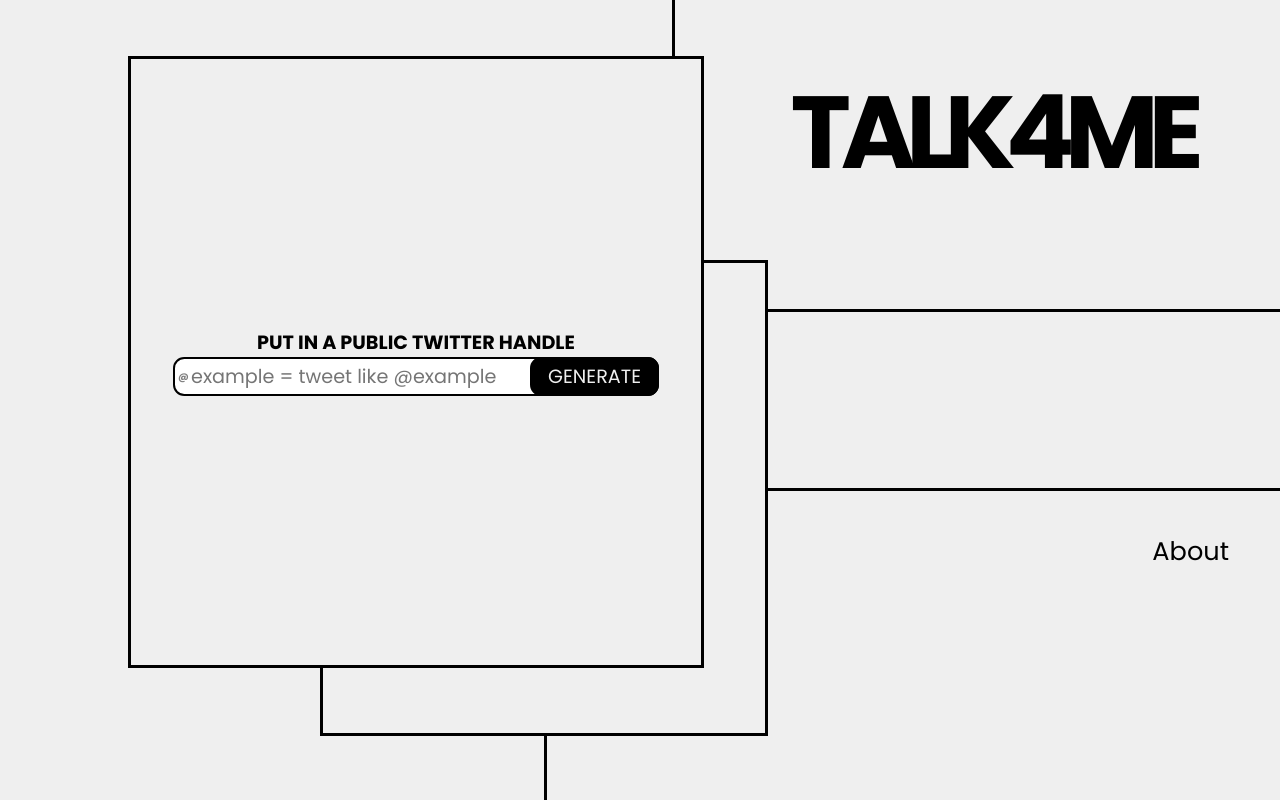
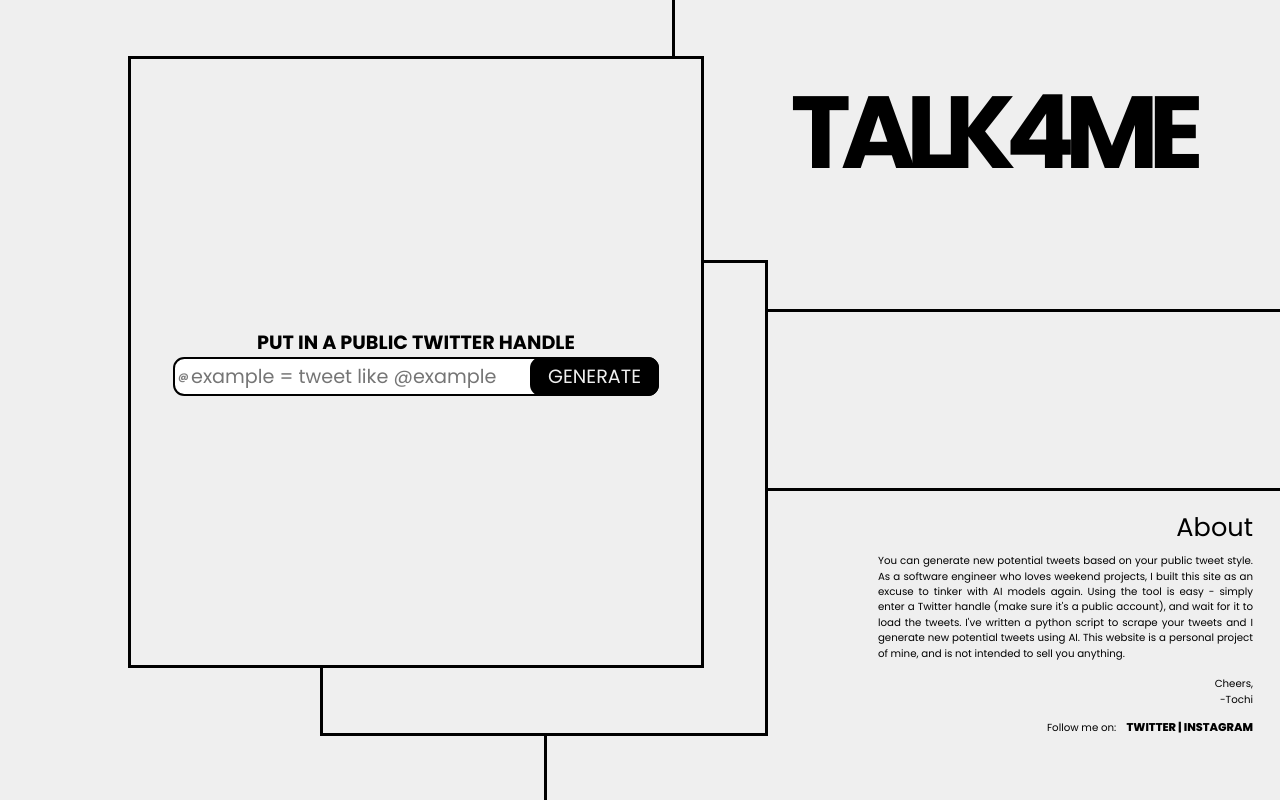
Before and after one commit to tochibedford/talk2me_frontend_next, a Next.js app: page / in a window 1280 px wide. Built offline with nearby package versions, Linux system fonts and the light colour scheme.

Commit message:
feat: added footer copy and styling

```diff
--- a/components/Footer/Footer.module.scss
+++ b/components/Footer/Footer.module.scss
@@ -11,19 +11,15 @@ $rightOverlap: 2rem;
   border-bottom: 3px solid #000;
   padding: 5rem;
   line-height: 1em;
-  padding: 3rem;
-  padding-right: 3rem + $rightOverlap;
+  padding: 1.5rem;
+  padding-right: 1.5rem + $rightOverlap;
   text-align: right;
-
-  //   letter-spacing: -0.1em;
-  //   font-weight: bold;
   font-size: 2vw;
+  display: flex;
+  flex-direction: column;
+  gap: 0.5em;
 
   transition: all 0.3s;
-
-  @media screen and (min-width: 2000px) {
-    // font-size: 8vw;
-  }
 
   @media screen and (max-width: 768px) {
     width: 100%;
@@ -36,4 +32,35 @@ $rightOverlap: 2rem;
     place-items: start center;
     font-size: 1rem;
   }
+
+  .content {
+    margin-left: auto;
+    width: 55%;
+    font-size: 0.4em;
+    line-height: 1.5em;
+    white-space: pre-line;
+    text-align: justify;
+
+    .signOut {
+      text-align: right;
+    }
+  }
+
+  .socialsContainer {
+    display: flex;
+    justify-content: flex-end;
+    gap: 1em;
+    margin-left: auto;
+    width: 55%;
+    font-size: 0.4em;
+    line-height: 1.5em;
+    white-space: pre-line;
+
+    .socials {
+      font-weight: 800;
+      font-size: 1.1em;
+      display: flex;
+      gap: 0.2em;
+    }
+  }
 }
--- a/components/Footer/index.tsx
+++ b/components/Footer/index.tsx
@@ -4,6 +4,29 @@ export default function Footer() {
     return (
         <div className={styles.container}>
             <div className={styles.title}>About</div>
+            <div className={styles.content}>
+                You can generate new potential tweets based on your public tweet style. As a software engineer who loves weekend projects, I built this site as an excuse to tinker with AI models again.
+                Using the tool is easy - simply enter a Twitter handle (make sure it's a public account), and wait for it to load the tweets. I've written a python script to scrape your tweets and I generate new potential tweets using AI.
+                This website is a personal project of mine, and is not intended to sell you anything.
+                <div className={styles.signOut}>
+                    <br />
+                    Cheers,
+                    <br />
+                    -Tochi
+                </div>
+            </div>
+            <div className={styles.socialsContainer}>
+                Follow me on:
+                <div className={styles.socials}>
+                    <a href="https://twitter.com/tochibedford" target='_blank' >
+                        TWITTER
+                    </a>
+                    |
+                    <a href="https://instagram.com/tochibedford" target='_blank'>
+                        INSTAGRAM
+                    </a>
+                </div>
+            </div>
         </div>
     )
 }
--- a/components/SearchAndChat/index.tsx
+++ b/components/SearchAndChat/index.tsx
@@ -1,19 +1,11 @@
-import Head from 'next/head'
 import Chat from './Chat'
 import Search from './Search'
 import styles from './SearchAndChat.module.scss'
-import { useRouter } from 'next/router'
 
 
 export default function SearchAndChat() {
-    const { twitterId } = useRouter().query
     return (
         <>
-            <Head>
-                <title>Generate tweets like @| Tweet4Me</title>
-                <meta name="description" content="Generate tweets like any user" />
-                <link rel="icon" href="/favicon.ico" />
-            </Head>
             <div className={styles.container}>
                 <Search />
                 <Chat />
--- a/pages/_app.tsx
+++ b/pages/_app.tsx
@@ -2,10 +2,12 @@ import NavLayout from '@components/layouts/NavLayout'
 import '@components/styles/globals.scss'
 import type { AppProps } from 'next/app'
 import Head from 'next/head';
+import { useRouter } from 'next/router';
 import { useEffect, useState } from 'react'
 
 export default function App({ Component, pageProps }: AppProps) {
   const [isLoading, setIsLoading] = useState(true);
+  const { twitterId } = useRouter().query
 
   useEffect(() => {
     setTimeout(() => {
@@ -15,7 +17,8 @@ export default function App({ Component, pageProps }: AppProps) {
   return (
     <>
       <Head>
-        <meta name="viewport" content="width=device-width, height=device-height,  initial-scale=1.0, maximum-scale=1.0, user-scalable=no, user-scalable=0 " />
+        <title>Generate tweets like {twitterId ? "@" + twitterId : "anyone"} | Tweet4Me</title>
+        <meta name="viewport" content="width=device-width, height=device-height, initial-scale=1.0, maximum-scale=1.0, user-scalable=no, user-scalable=0" />
       </Head>
       <NavLayout>
         <Component {...pageProps} />
--- a/pages/index.tsx
+++ b/pages/index.tsx
@@ -1,15 +1,9 @@
 import Head from 'next/head'
 import SearchAndChat from '@components/components/SearchAndChat'
-import { useRouter } from 'next/router'
 
 export default function Home() {
   return (
     <>
-      <Head>
-        <title>Generate tweets | Tweet4Me</title>
-        <meta name="description" content="Generate tweets like any user" />
-        <link rel="icon" href="/favicon.ico" />
-      </Head>
       <SearchAndChat />
     </>
   )
```
Also changed, not shown: components/SearchAndChat/Chat/index.tsx (+1 -11 lines).
